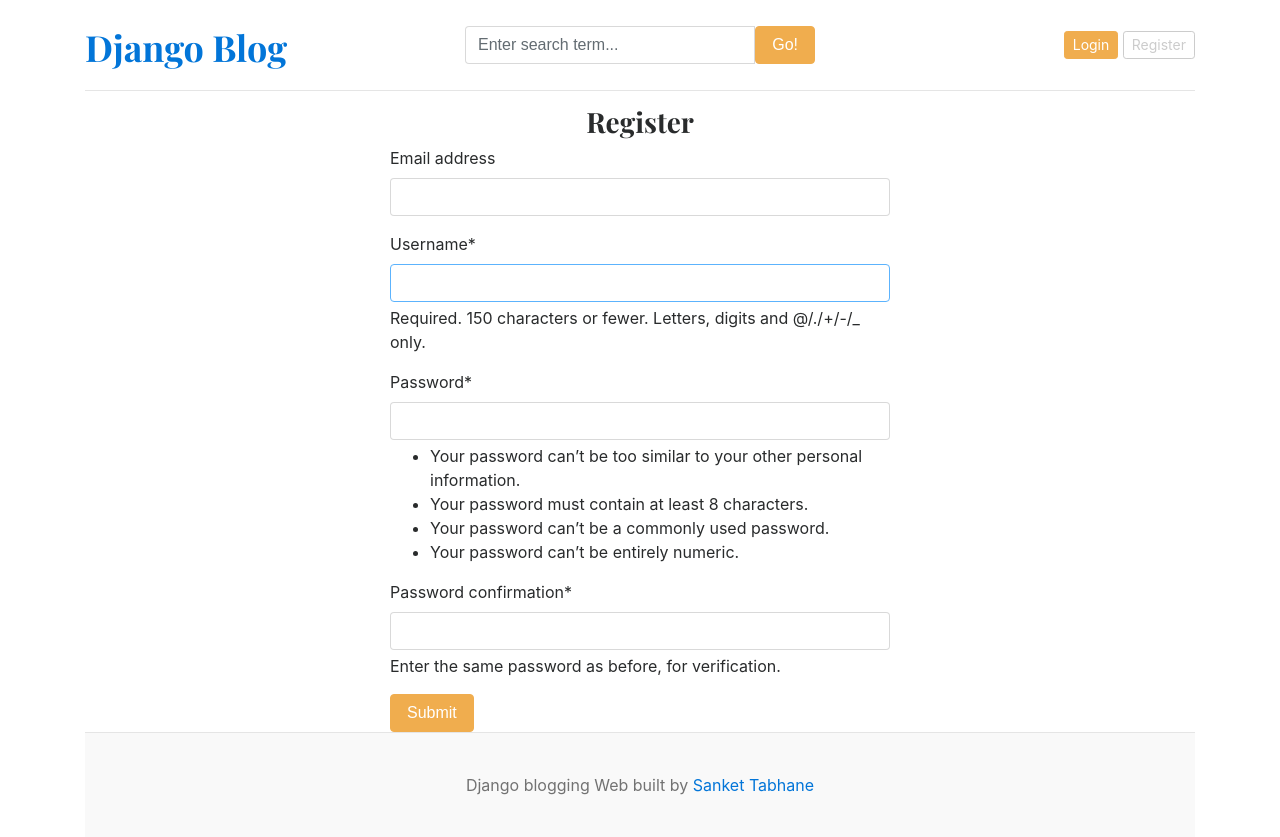
After one commit to SanketTabhane/Blogging-Web, a Django app: page /register/ in a window 1280 px wide. The commit adds this page. Run offline with Django 5.2, Linux system fonts and the light colour scheme; data that the repository does not hold is empty; some libraries are stand-ins or nearby versions.

Commit message:
Register and login Functionality

```diff
--- /dev/null
+++ b/bloging_main/forms.py
@@ -0,0 +1,7 @@
+from django.contrib.auth.models import User
+from django.contrib.auth.forms import UserCreationForm
+
+class RegistrationForm(UserCreationForm):
+    class Meta:
+        model = User
+        fields = ('email', 'username', 'password1', 'password2')
--- a/bloging_main/settings.py
+++ b/bloging_main/settings.py
@@ -40,6 +40,8 @@ INSTALLED_APPS = [
     'bloging_main',
     'blogs',
     'assignments',
+    'crispy_forms',
+    'crispy_bootstrap4',
 ]
 
 MIDDLEWARE = [
@@ -132,3 +134,5 @@ DEFAULT_AUTO_FIELD = 'django.db.models.BigAutoField'
 
 MEDIA_URL = '/media/'
 MEDIA_ROOT = BASE_DIR /'media'
+
+CRISPY_TEMPLATE_PACK = 'bootstrap4'
--- a/bloging_main/urls.py
+++ b/bloging_main/urls.py
@@ -25,7 +25,11 @@ urlpatterns = [
     path('admin/', admin.site.urls),
     path('', views.home, name = 'home'),
     path('category/', include('blogs.urls')),
-    path('<slug:slug>/', BlogsViews.blogs, name='blogs'),
     # search endpoint
-    path('blogs/search/', BlogsViews.search, name='search',)
+    path('blogs/search/', BlogsViews.search, name='search'),
+    path('blogs/<slug:slug>/', BlogsViews.blogs, name='blogs'),
+
+    path('register/', views.register, name='register'),
+    path('login/', views.login, name='login'),
+    path('logout/', views.logout, name='logout'),
 ] + static(settings.MEDIA_URL, document_root=settings.MEDIA_ROOT)
--- a/bloging_main/views.py
+++ b/bloging_main/views.py
@@ -1,6 +1,9 @@
-from django.shortcuts import render
+from django.shortcuts import redirect, render
 from blogs.models import Blog, Category
 from assignments.models import About
+from .forms import RegistrationForm
+from django.contrib.auth.forms import AuthenticationForm
+from django.contrib import auth
 
 
 def home(request):
@@ -19,3 +22,40 @@ def home(request):
         'about': about,
     }
     return render(request, 'home.html', context)
+
+def register(request):
+    if request.method == 'POST':
+        form = RegistrationForm(request.POST)
+        if form.is_valid():
+            form.save()
+            return redirect('register')
+        else:
+            print(form.errors)
+    else:
+        form = RegistrationForm()
+    context ={
+        'form': form,
+    }
+    return render(request, 'register.html', context)
+
+def login(request):
+    if request.method == 'POST':
+        form = AuthenticationForm(request, request.POST)
+        if form.is_valid():
+            username = form.cleaned_data['username']
+            password = form.cleaned_data['password']
+
+            user = auth.authenticate(username=username, password=password)
+            if user is not None:
+                auth.login(request, user)
+            return redirect('home')
+
+    form = AuthenticationForm()
+    context = {
+        'form': form,
+    }
+    return render(request, 'login.html', context)
+
+def logout(request):
+    auth.logout(request)
+    return redirect('home')
--- a/templates/base.html
+++ b/templates/base.html
@@ -32,8 +32,14 @@
                     </form>
                 </div>
                 <div class="col-4 d-flex justify-content-end align-items-center">
-                    <a class="btn btn-sm btn-warning" href="#">Login</a> &nbsp;
-                    <a class="btn btn-sm btn-outline-secondary" href="#">Register</a>
+                    {% if not user.is_authenticated %}
+                    <a class="btn btn-sm btn-warning" href="{% url 'login' %}">Login</a> &nbsp;
+                    <a class="btn btn-sm btn-outline-secondary" href="{% url 'register' %}">Register</a>
+                    {% else %}
+                    <span>you are loged in as {{ user }} </span>
+                    &emsp;
+                    <span><a href="{% url 'logout' %}">LogOut</a></span>
+                    {% endif %}
                 </div>
             </div>
         </header>
--- /dev/null
+++ b/templates/register.html
@@ -0,0 +1,12 @@
+{% extends 'base.html' %}
+
+{% block content %}
+{% load crispy_forms_tags %}
+<h3 class="text-center">Register</h3>
+<form action="{% url 'register' %}" method="POST" style="width: 500px; margin:auto;">
+    {% csrf_token %}
+    {{ form | crispy }}
+
+    <button type="submit" class="btn btn-warning">Submit</button>
+</form>
+{% endblock %}
```
Also changed, not shown: templates/login.html (added, +11 -0 lines).
